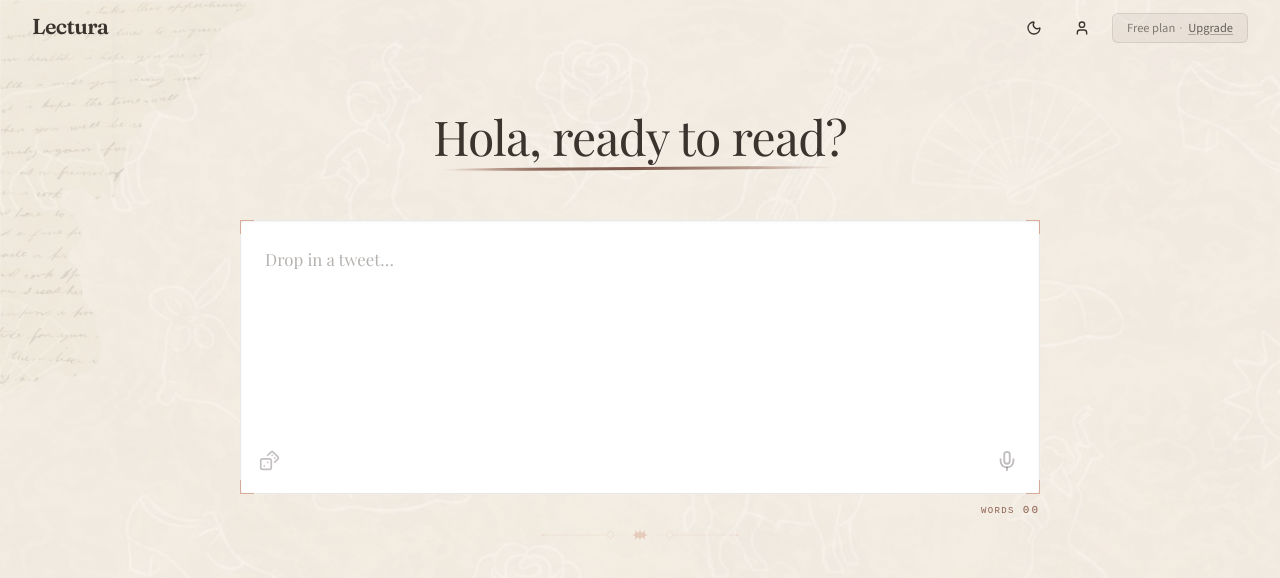
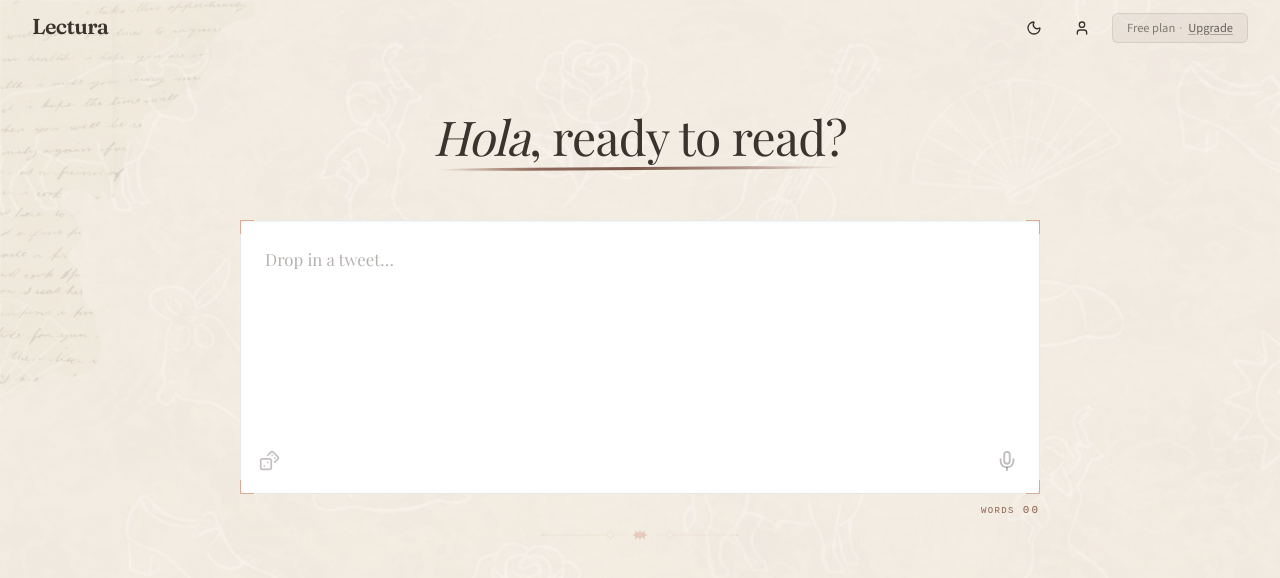
Before and after one commit to johnlaidler267/spanish-context-translator, a React (Vite) app: page / in a window 1280 px wide. Shown: the top 578 px of the page. Built offline with nearby package versions, Linux system fonts and the light colour scheme; no server answers; a web font is replaced by a local one.

Commit message:
Artistic landing page improvements

```diff
--- a/src/components/landing-screen.tsx
+++ b/src/components/landing-screen.tsx
@@ -139,11 +139,11 @@ export function LandingScreen({ onSubmit, isLoading, theme, onThemeChange }: Lan
             alt=""
             width={72}
             height={72}
-            className="md:hidden mx-auto mb-2 w-[min(35vw,15rem)] h-auto max-h-18 object-contain object-center select-none pointer-events-none"
+            className="md:hidden mx-auto mb-2 w-[min(35vw,15rem)] h-auto max-h-18 object-contain object-center select-none pointer-events-none animate-levitate"
             aria-hidden
           />
           <h1 className="wordmark font-normal text-3xl sm:text-4xl md:text-5xl" style={{ lineHeight: "1.15" }}>
-            Hola, ready to read?
+            <em>Hola</em>, ready to read?
           </h1>
         </div>
 
--- a/src/index.css
+++ b/src/index.css
@@ -1,6 +1,15 @@
 @tailwind base;
 @tailwind components;
 @tailwind utilities;
+
+@keyframes levitate {
+  0%, 100% { transform: translateY(0); }
+  50%       { transform: translateY(-3px); }
+}
+
+.animate-levitate {
+  animation: levitate 4s ease-in-out infinite;
+}
 
 /* Shell height: CSS viewport units only — do NOT bind to visualViewport.height (keyboard shrinks it and creates a gap below). */
 @layer utilities {
@@ -403,14 +412,12 @@ article span {
 .wordmark::after {
   content: "";
   position: absolute;
-  left: 2%;
-  right: 2%;
-  /* -0.12em pulls it just below the descender line, never touching glyphs */
+  left: 1%;
+  right: 1%;
   bottom: -0.14em;
   height: 3px;
   z-index: 0;
   pointer-events: none;
-  /* Slight taper on ends for brush feel */
   border-radius: 40% 60% 45% 55% / 80% 80% 80% 80%;
   background: linear-gradient(
     90deg,
```
